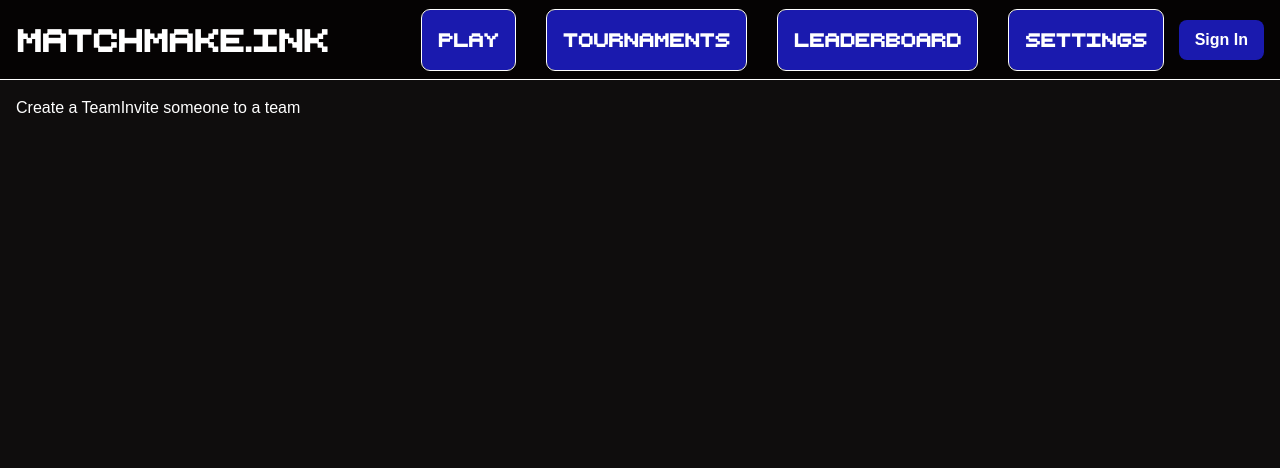
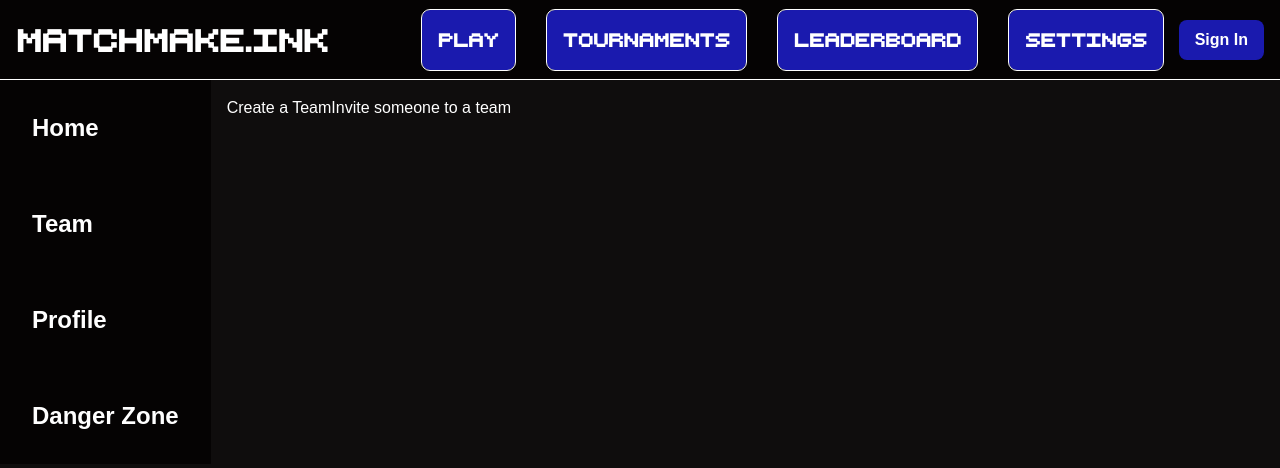
Before and after one commit to matchmake-ink/matchmake.ink, a Next.js app: page /play in a window 1280 px wide. Shown: the top 468 px of the page. Built offline with nearby package versions, Linux system fonts and the light colour scheme; no server answers.

Commit message:
add sidebar

```diff
--- a/app/globals.css
+++ b/app/globals.css
@@ -52,3 +52,7 @@
 li {
   @apply list-none flex flex-row;
 }
+
+.sidebar-button {
+  @apply text-2xl font-bold m-4 p-4 rounded-lg transition-all text-text hover:text-primary-300;
+}
--- a/app/layout.tsx
+++ b/app/layout.tsx
@@ -16,7 +16,7 @@
     <html lang="en">
       <body className="bg-background-normal text-text">
         <Header />
-        <main>{children}</main>
+        <>{children}</>
       </body>
     </html>
   );
--- a/app/page.tsx
+++ b/app/page.tsx
@@ -11,7 +11,7 @@
   const [open, setOpen] = useState(false);
 
   return (
-    <>
+    <main>
       <ProfileCard
         avatarUrl="/images/user_placeholder.png"
         ign="1234567890"
@@ -29,6 +29,6 @@
       <Modal open={open} onClose={() => setOpen(false)} title="Create a Team">
         <CreateTeam onFinishedSubmitting={() => setOpen(false)} />
       </Modal>
-    </>
+    </main>
   );
 }
--- /dev/null
+++ b/app/play/layout.tsx
@@ -0,0 +1,14 @@
+import Sidebar from "@/components/sidebar";
+
+export default function PlayLayout({
+  children,
+}: {
+  children: React.ReactNode;
+}) {
+  return (
+    <div className="flex flex-row">
+      <Sidebar />
+      <main>{children}</main>
+    </div>
+  );
+}
--- a/components/sidebar.tsx
+++ b/components/sidebar.tsx
@@ -1,10 +1,18 @@
 export default function Sidebar() {
   return (
-    <nav>
-      <a href="/play">Home</a>
-      <a href="/team">Team</a>
-      <a href="/profile">Profile</a>
-      <a href="/danger">Danger Zone</a>
+    <nav className="flex flex-col bg-background-dark">
+      <a href="/play" className="sidebar-button">
+        Home
+      </a>
+      <a href="/team" className="sidebar-button">
+        Team
+      </a>
+      <a href="/profile" className="sidebar-button">
+        Profile
+      </a>
+      <a href="/danger" className="sidebar-button">
+        Danger Zone
+      </a>
     </nav>
   );
 }
```
